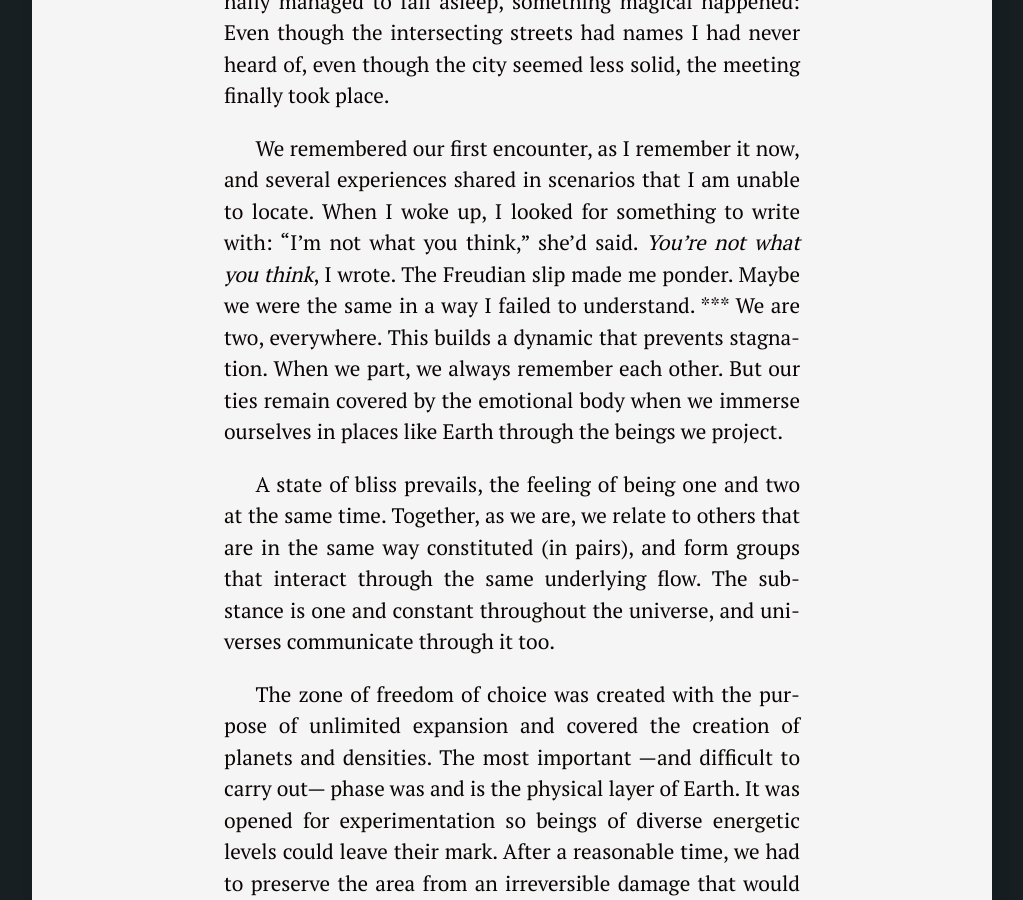
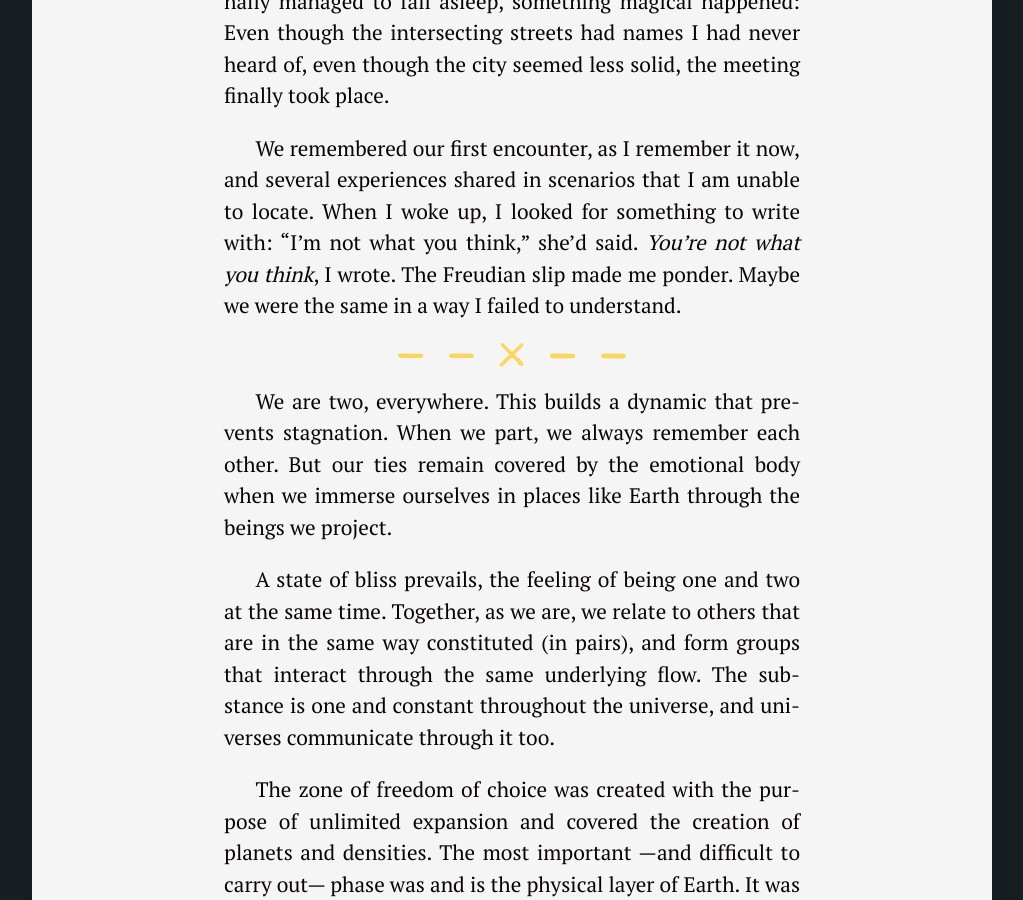
Before and after one commit to silvialohrmann/editorial, a Jekyll site: the page built from _posts/2022-11-18-we-are-houses.md, in a window 1280 px wide and 900 px high, scrolled down 771 px. Shown: the whole window, without its empty margins (128-1151 px from the left). Built offline with Jekyll 4.4.1, drawn with Linux system fonts in a browser that asks for light colours.

Commit message:
Update 2022-11-18-we-are-houses.md

```diff
--- a/_posts/2022-11-18-we-are-houses.md
+++ b/_posts/2022-11-18-we-are-houses.md
@@ -15,7 +15,7 @@ But no. I waited and waited.
 Had she also been waiting… disappointed, doubting my existence? I returned home very late that night. When I finally managed to fall asleep, something magical happened: Even though the intersecting streets had names I had never heard of, even though the city seemed less solid, the meeting finally took place.
 
 We remembered our first encounter, as I remember it now, and several experiences shared in scenarios that I am unable to locate. When I woke up, I looked for something to write with: “I’m not what you think,” she’d said. *You’re not what you think*, I wrote. The Freudian slip made me ponder. Maybe we were the same in a way I failed to understand.
-***
+<hr>
 We are two, everywhere. This builds a dynamic that prevents stagnation. When we part, we always remember each other. But our ties remain covered by the emotional body when we immerse ourselves in places like Earth through the beings we project.
 
 A state of bliss prevails, the feeling of being one and two at the same time. Together, as we are, we relate to others that are in the same way constituted (in pairs), and form groups that interact through the same underlying flow. The substance is one and constant throughout the universe, and universes communicate through it too.
```
